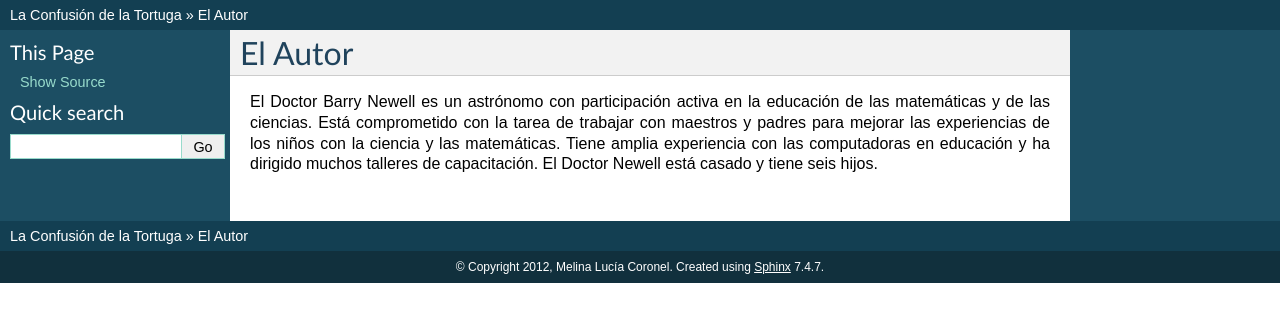
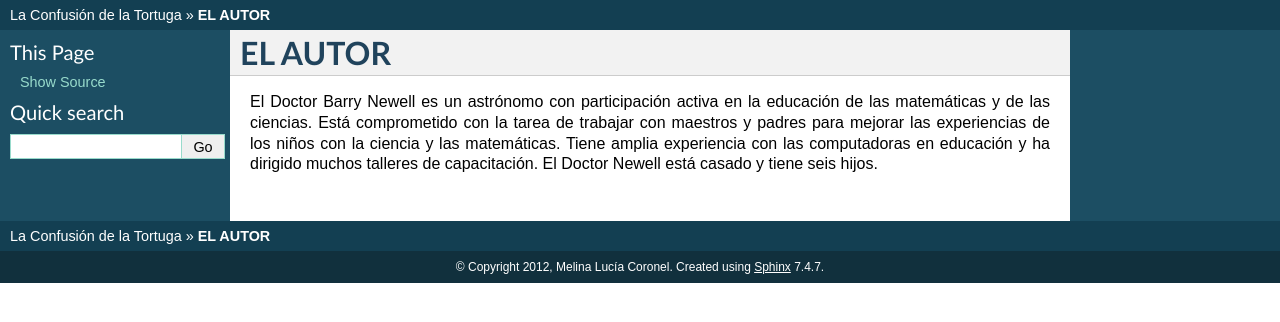
Before and after one commit to humitos/turtle-confusion-es, a Sphinx documentation site: the page built from docs/the_author.rst, in a window 1280 px wide. Shown: the top 322 px of the page. Built offline with Sphinx 7.4.7, drawn with Linux system fonts in a browser that asks for light colours.

Commit message:
Make titles uppercase

```diff
--- a/docs/acknowledgements.rst
+++ b/docs/acknowledgements.rst
@@ -1,5 +1,5 @@
-Agradecimientos
-===============
+**AGRADECIMIENTOS**
+===================
 
 El enfoque de resolución de problemas presentado en éste cuadernillo ha ido creciendo durante varios años. Durante ese tiempo he absorvido ideas de muchas fuentes - de investigaciones literarias y monografías de vairas áreas, de mis colegas científicos y educacionales, de los padres, maestros y niños con los que he trabajado.
 
--- a/docs/the_author.rst
+++ b/docs/the_author.rst
@@ -1,4 +1,4 @@
-El Autor
-========
+**EL AUTOR**
+============
 
 El Doctor Barry Newell es un astrónomo con participación activa en la educación de las matemáticas y de las ciencias. Está comprometido con la tarea de trabajar con maestros y padres para mejorar las experiencias de los niños con la ciencia y las matemáticas. Tiene amplia experiencia con las computadoras en educación y ha dirigido muchos talleres de capacitación. El Doctor Newell está casado y tiene seis hijos.
```
